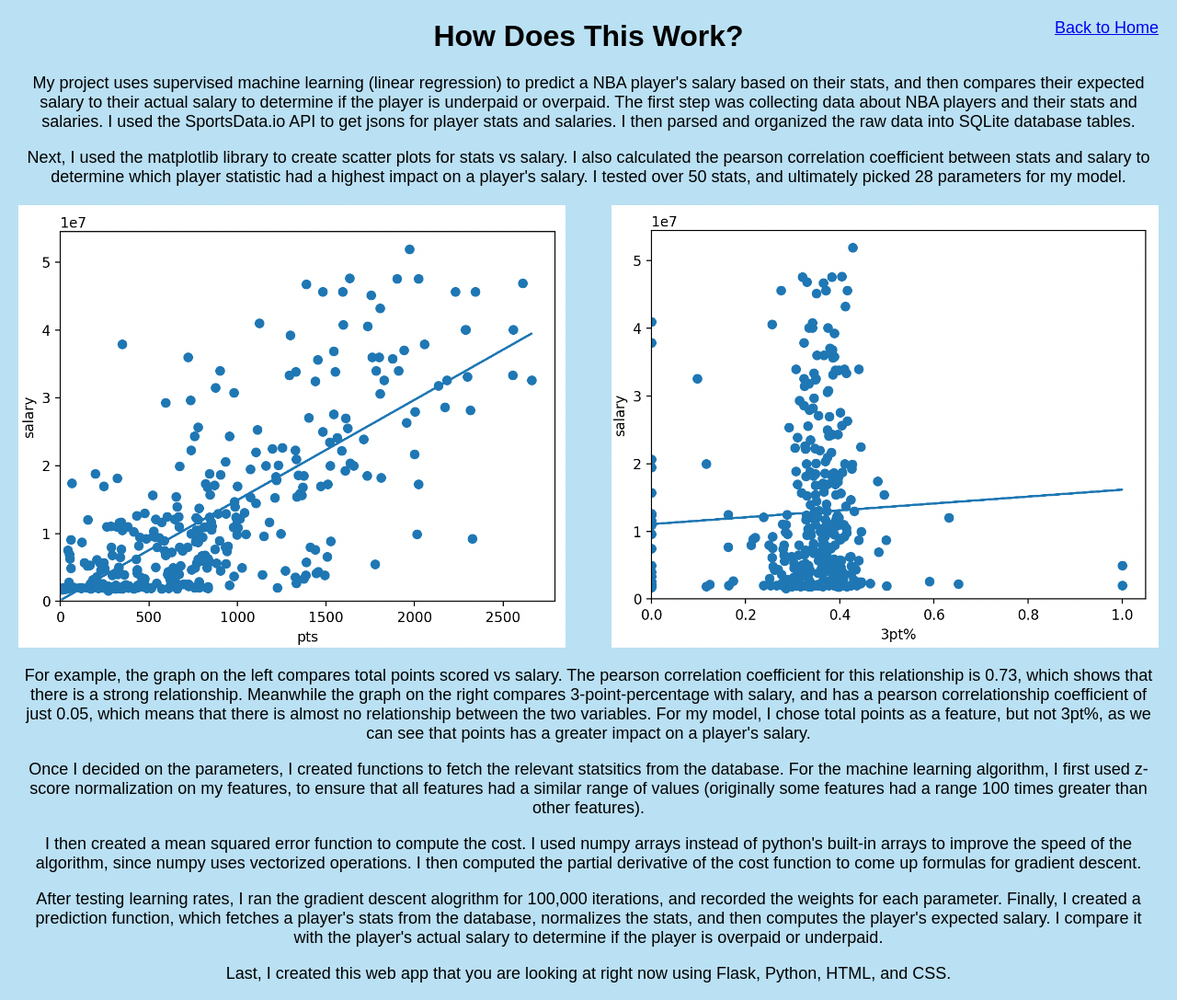
After one commit to YashK2005/nbaContractPredictor, a Flask app: page /how_does_this_work in a window 1280 px wide. The commit adds this page. Shown: the whole page at 92% size. Run offline with Flask 3, Linux system fonts and the light colour scheme.

Commit message:
Created a basic web applications using Flask. There are two pages, the first one is the prediction page, where a user enters a players name in a form and then the predicted and actual salary are displayed. The second page explains how the project works. Next steps: Add visual to second page, make the styling of both pages better, add a drop-down menu on first page when inputting player names.

```diff
--- a/app.py
+++ b/app.py
@@ -7,24 +7,36 @@
     predicted_salary = None
     actual_salary = None
     message = None
+    player_not_found = False
 
     if request.method == 'POST':
-        first_name = request.form['first_name'].capitalize()
-        last_name = request.form['last_name'].capitalize()
+        first_name = (request.form['first_name'].strip()).capitalize()
+        last_name = (request.form['last_name'].strip()).capitalize()
         full_name = first_name + " " + last_name
         predicted_salary, actual_salary = predictor(first_name, last_name)
         predicted_salary = int(predicted_salary)
+
         print(predicted_salary, actual_salary)
 
         if predicted_salary > actual_salary:
-            message = full_name + " is underpaid."
+            diff = f"{(predicted_salary - actual_salary):,}"
+            message = full_name + " is underpaid by $" + diff + "."
         elif predicted_salary < actual_salary:
-            message = full_name + " is overpaid."
+            diff = f"{(actual_salary - predicted_salary):,}"
+            message = full_name + " is overpaid by $" + diff + "."
         else:
             message = full_name + " is paid fairly."
-        if predicted_salary == 0: message = "Player not found. Check spelling and try again."
+        if predicted_salary == 0:
+            message = "Player not found. Check spelling and try again."
+            player_not_found = True
 
-    return render_template('index.html', predicted_salary=predicted_salary, actual_salary=actual_salary, message=message)
+        predicted_salary = f"{predicted_salary:,}"
+        actual_salary = f"{actual_salary:,}"
+    return render_template('index.html', predicted_salary=predicted_salary, actual_salary=actual_salary, message=message, player_not_found=player_not_found)
+
+@app.route('/how_does_this_work')
+def how_does_this_work():
+    return render_template('how_does_this_work.html')
 
 if __name__ == '__main__':
     app.run(debug=True)
--- /dev/null
+++ b/static/style.css
@@ -0,0 +1,82 @@
+body {
+    font-family: Arial, sans-serif;
+    background-color: #bae0f3;
+    margin: 0;
+    padding: 0;
+}
+
+h1 {
+    text-align: center;
+    color: #000000;
+}
+
+form {
+    max-width: 400px;
+    margin: 0 auto;
+    padding: 20px;
+    background-color: #fff;
+    border: 1px solid #ddd;
+    border-radius: 5px;
+    box-shadow: 0px 0px 10px rgba(0, 0, 0, 0.1);
+}
+
+label {
+    font-weight: bold;
+}
+
+input[type="text"] {
+    width: 380px;
+    padding: 10px;
+    margin-bottom: 10px;
+    border: 1px solid #ccc;
+    border-radius: 3px;
+    font-size: 16px
+}
+
+input[type="submit"] {
+    background-color: #007BFF;
+    color: #fff;
+    border: none;
+    padding: 10px 20px;
+    cursor: pointer;
+    border-radius: 3px;
+}
+
+input[type="submit"]:hover {
+    background-color: #0056b3;
+}
+
+h2 {
+    text-align: center;
+    color: #000000;
+    margin-top: 20px;
+}
+
+p {
+    text-align: center;
+    font-size: 18px;
+    padding-left: 20px;
+    padding-right: 20px;
+}
+
+a {
+    position: absolute;
+    top: 20px;
+    right: 20px;
+    /*color: #000;*/
+    font-size: 18px;
+}
+
+.image-container {
+    display: flex; /* Use Flexbox to arrange the images horizontally */
+    justify-content: space-between; /* Space the images evenly */
+    margin: 20px 0; /* Add margin to separate the images from the paragraphs */
+    padding-left: 20px;
+    padding-right: 20px;
+}
+
+/* Style individual images */
+.image-container img {
+    max-width: 48%; /* Adjust the width as needed to fit your design */
+    height: auto; /* Maintain aspect ratio */
+}
--- /dev/null
+++ b/templates/how_does_this_work.html
@@ -0,0 +1,27 @@
+<!-- templates/how_does_this_work.html -->
+
+<!DOCTYPE html>
+<html>
+<head>
+    <title>How Does This Work?</title>
+    <link rel="stylesheet" href="{{ url_for('static', filename='style.css') }}">
+</head>
+<body>
+    <h1>How Does This Work?</h1>
+    <p>My project uses supervised machine learning (linear regression) to predict a NBA player's salary based on their stats, and then compares their expected salary to their actual salary to determine if the player is underpaid or overpaid. The first step was collecting data about NBA players and their stats and salaries. I used the SportsData.io API to get jsons for player stats and salaries. I then parsed and organized the raw data into SQLite database tables.</p>
+
+    <p>Next, I used the matplotlib library to create scatter plots for stats vs salary. I also calculated the pearson correlation coefficient between stats and salary to determine which player statistic had a highest impact on a player's salary. I tested over 50 stats, and ultimately picked 28 parameters for my model.</p>
+    <div class="image-container">
+        <img src="{{ url_for('static', filename='pts_salary.png') }}" alt="Graph showing per vs salary">
+        <img src="{{ url_for('static', filename='3pt%_salary.png') }}" alt="Graph showing 3pt% vs salary">
+    </div>
+    <!-- Add two example plots, one for 3pt% vs salary and one for PER or pts/gm vs salary, to show how I selected parameters (looking at scatter plot and comparing pearson correlation coefficient) -->
+    <p>For example, the graph on the left compares total points scored vs salary. The pearson correlation coefficient for this relationship is 0.73, which shows that there is a strong relationship. Meanwhile the graph on the right compares 3-point-percentage with salary, and has a pearson correlationship coefficient of just 0.05, which means that there is almost no relationship between the two variables. For my model, I chose total points as a feature, but not 3pt%, as we can see that points has a greater impact on a player's salary.</p>
+    <p>Once I decided on the parameters, I created functions to fetch the relevant statsitics from the database. For the machine learning algorithm, I first used z-score normalization on my features, to ensure that all features had a similar range of values (originally some features had a range 100 times greater than other features).</p>
+    <p>I then created a mean squared error function to compute the cost. I used numpy arrays instead of python's built-in arrays to improve the speed of the algorithm, since numpy uses vectorized operations. I then computed the partial derivative of the cost function to come up formulas for gradient descent.</p>
+    <!-- Add formulas for cost function and gradient-->
+    <p>After testing learning rates, I ran the gradient descent alogrithm for 100,000 iterations, and recorded the weights for each parameter. Finally, I created a prediction function, which fetches a player's stats from the database, normalizes the stats, and then computes the player's expected salary. I compare it with the player's actual salary to determine if the player is overpaid or underpaid. </p>
+    <p>Last, I created this web app that you are looking at right now using Flask, Python, HTML, and CSS.</p>
+    <a href="/">Back to Home</a>
+</body>
+</html>
```
Also changed, not shown: data_visualizer.py (+16 -8 lines), templates/index.html (+12 -3 lines), static/3pt%_salary.png (added), static/Per_salary.png (added), static/pts_salary.png (added).
